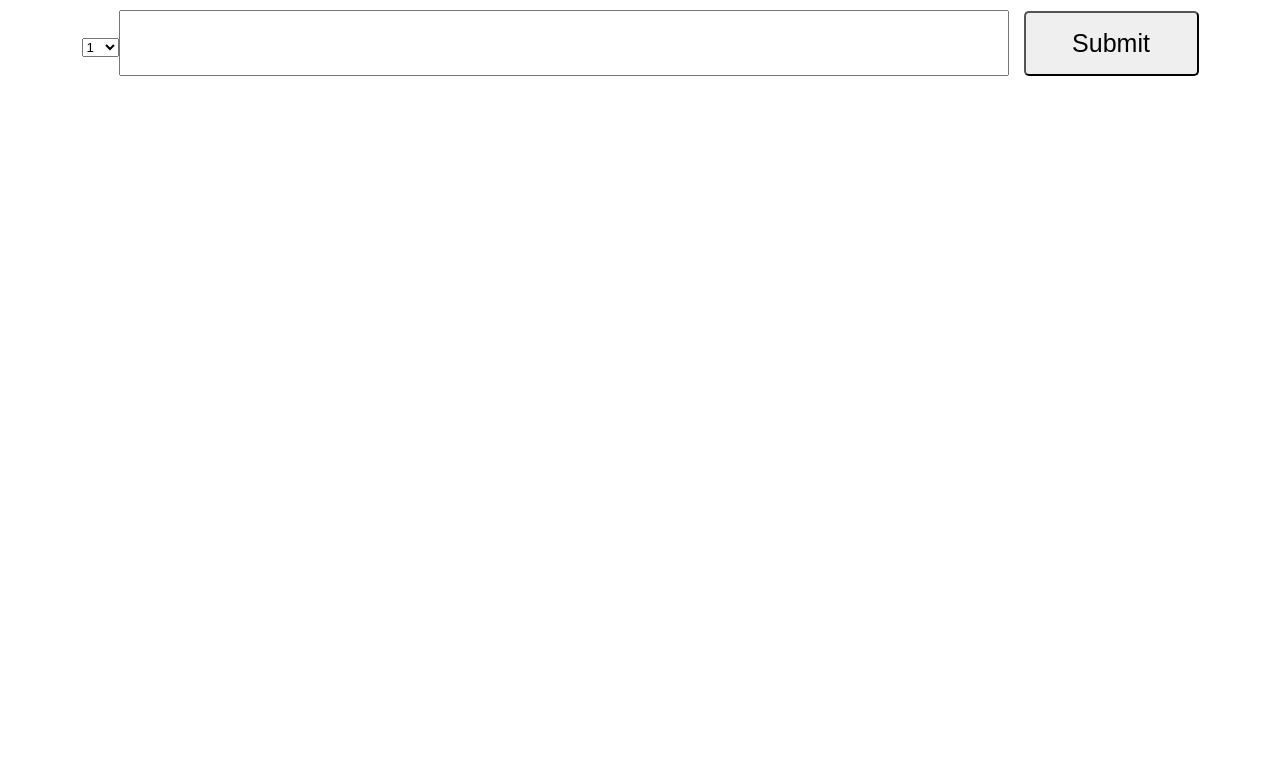
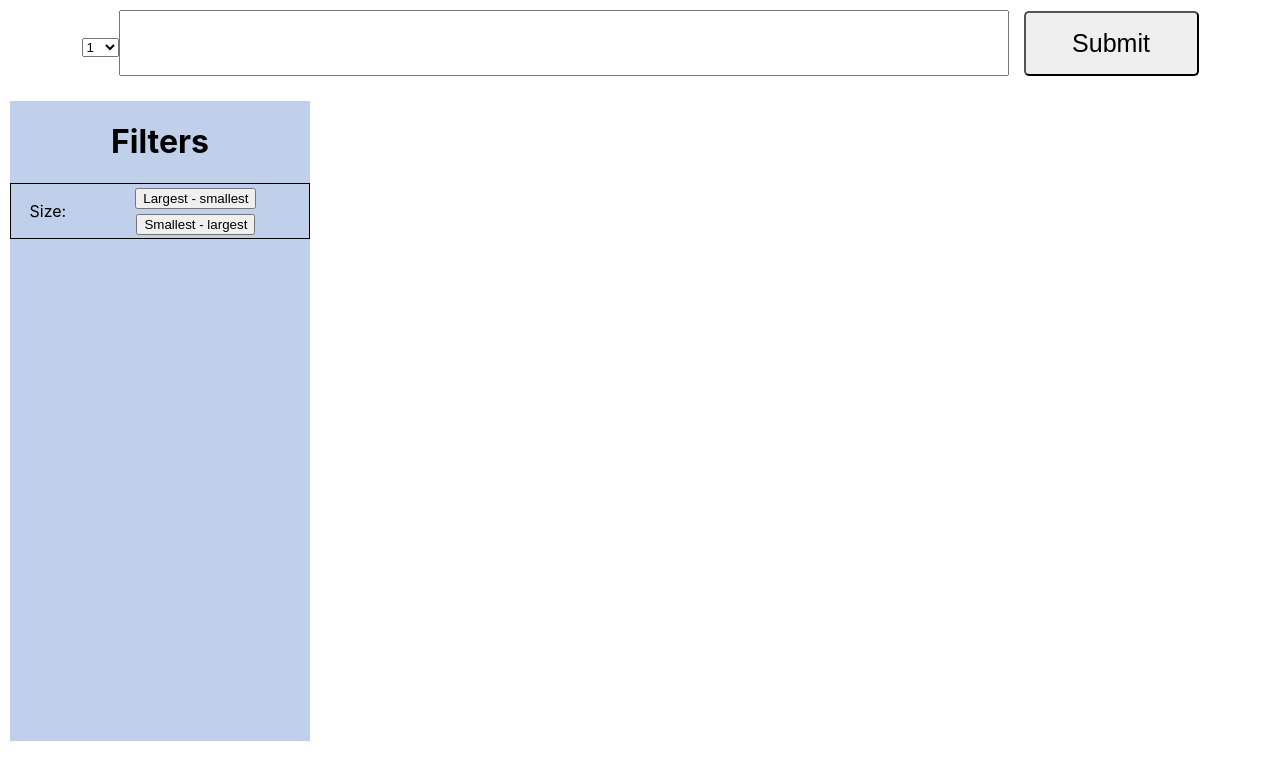
Before and after one commit to pnolan89/gif-sorter, a React (Create React App) app: page / in a window 1280 px wide. Shown: the top 780 px of the page. Built offline with nearby package versions, Linux system fonts and the light colour scheme.

Commit message:
add filters box with size buttons

```diff
--- a/src/App.css
+++ b/src/App.css
@@ -2,3 +2,9 @@
   text-align: center;
   padding: 10px;
 }
+
+#list-container {
+  display: flex;
+  flex-direction: row;
+  height: 80vh;
+}
--- a/src/App.js
+++ b/src/App.js
@@ -3,6 +3,7 @@ import './App.css';
 import axios from 'axios';
 import MainInput from './main-input/main-input';
 import ImageList from './image-list/image-list';
+import Filters from './filters/filters'
 
 class App extends Component {
   constructor() {
@@ -11,6 +12,7 @@ class App extends Component {
       imageData: []
     };
     this.handleMainInputSubmit = this.handleMainInputSubmit.bind(this);
+    this.handleSortUpdate = this.handleSortUpdate.bind(this);
   }
 
   handleMainInputSubmit(query, limit) {
@@ -25,11 +27,20 @@ class App extends Component {
       });
   }
 
+  handleSortUpdate(event) {
+    this.setState({
+      sortBy: event.target.name
+    });
+  }
+
   render() {
     return (
       <div className="App">
           <MainInput handleMainInputSubmit={this.handleMainInputSubmit}/>
-          <ImageList imageData={this.state.imageData}/>
+          <div id='list-container'>
+            <Filters handleSortUpdate={this.handleSortUpdate}/>
+            <ImageList imageData={this.state.imageData}/>
+          </div>
       </div>
     );
   }
--- /dev/null
+++ b/src/filters/filters.css
@@ -0,0 +1,11 @@
+#filters-box {
+  flex-basis: 20%;
+  min-width: 300px;
+  background-color: #c0d0ea;
+  margin-right: 15px;
+}
+
+#filters-box table {
+  width: 100%;
+  border: 1px solid black;
+}
--- /dev/null
+++ b/src/filters/filters.jsx
@@ -0,0 +1,27 @@
+import React, { Component } from "react";
+import './filters.css';
+
+class Filters extends Component {
+  constructor(props) {
+    super(props);
+  }
+
+  render() {
+    return (
+      <div id="filters-box">
+        <h1>Filters</h1>
+        <table>
+          <tr>
+            <td rowspan="2">Size: </td>
+            <td><button name="sort-size-l" onClick={this.props.handleSortUpdate}>Largest - smallest</button></td>
+          </tr>
+          <tr>
+            <td><button name="sort-size-s" onClick={this.props.handleSortUpdate}>Smallest - largest</button></td>
+          </tr>
+        </table>
+      </div>
+    );
+  }
+}
+
+export default Filters;
--- a/src/image-list/image-list.css
+++ b/src/image-list/image-list.css
@@ -1,3 +1,7 @@
-.images img {
+#image-list {
+  flex-basis: 90%;
+}
+
+#image-list img {
   margin: 10px;
 }
--- a/src/image-list/image-list.jsx
+++ b/src/image-list/image-list.jsx
@@ -14,9 +14,9 @@ class ImageList extends Component {
       <Image image={image} key={image.id}/>
     )
     return (
-      <main className="images">
+      <div id="image-list">
         {images}
-      </main>
+      </div>
     );
   }
 }
```
